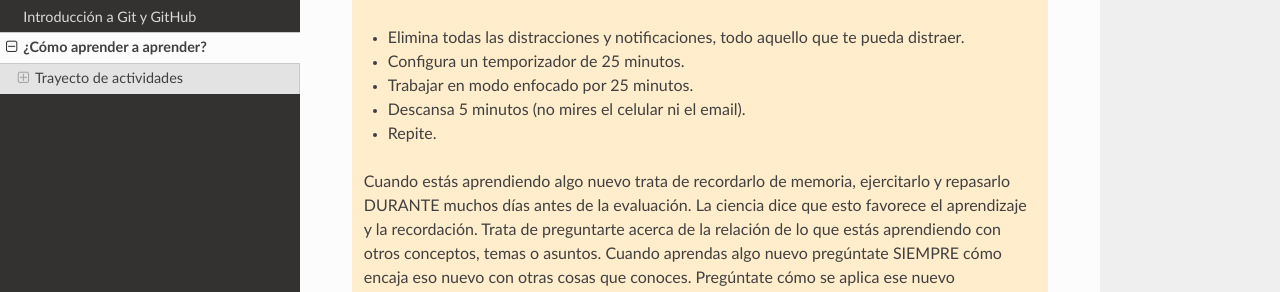
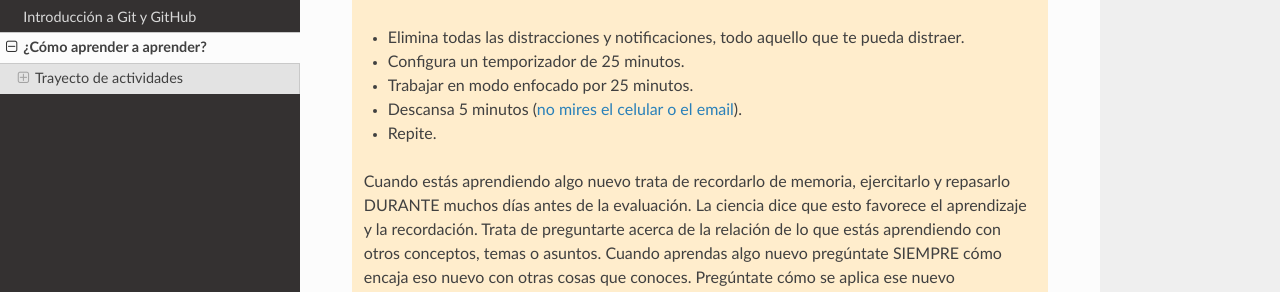
Before and after one commit to juanferfranco/SistemasComputacionales, a Sphinx documentation site: the page built from docs/_intro/learning.rst, in a window 1280 px wide and 900 px high, scrolled down 1158 px. Shown: the part 158-450 px from the top of the window. Built offline with Sphinx 7.4.7 and the Read the Docs theme 2.0.0, drawn with Linux system fonts in a browser that asks for light colours.

Commit message:
add reference to avoid cellphone in pomodoro break time

```diff
--- a/docs/_intro/learning.rst
+++ b/docs/_intro/learning.rst
@@ -56,7 +56,7 @@ algunos de los conceptos clave del video anterior.
   * Elimina todas las distracciones y notificaciones, todo aquello que te pueda distraer.
   * Configura un temporizador de 25 minutos.
   * Trabajar en modo enfocado por 25 minutos.
-  * Descansa 5 minutos (no mires el celular ni el email).
+  * Descansa 5 minutos (`no mires el celular o el email <https://pubmed.ncbi.nlm.nih.gov/31418586/>`__).
   * Repite.
 
   Cuando estás aprendiendo algo nuevo trata de recordarlo de memoria, ejercitarlo y repasarlo DURANTE muchos días
```
